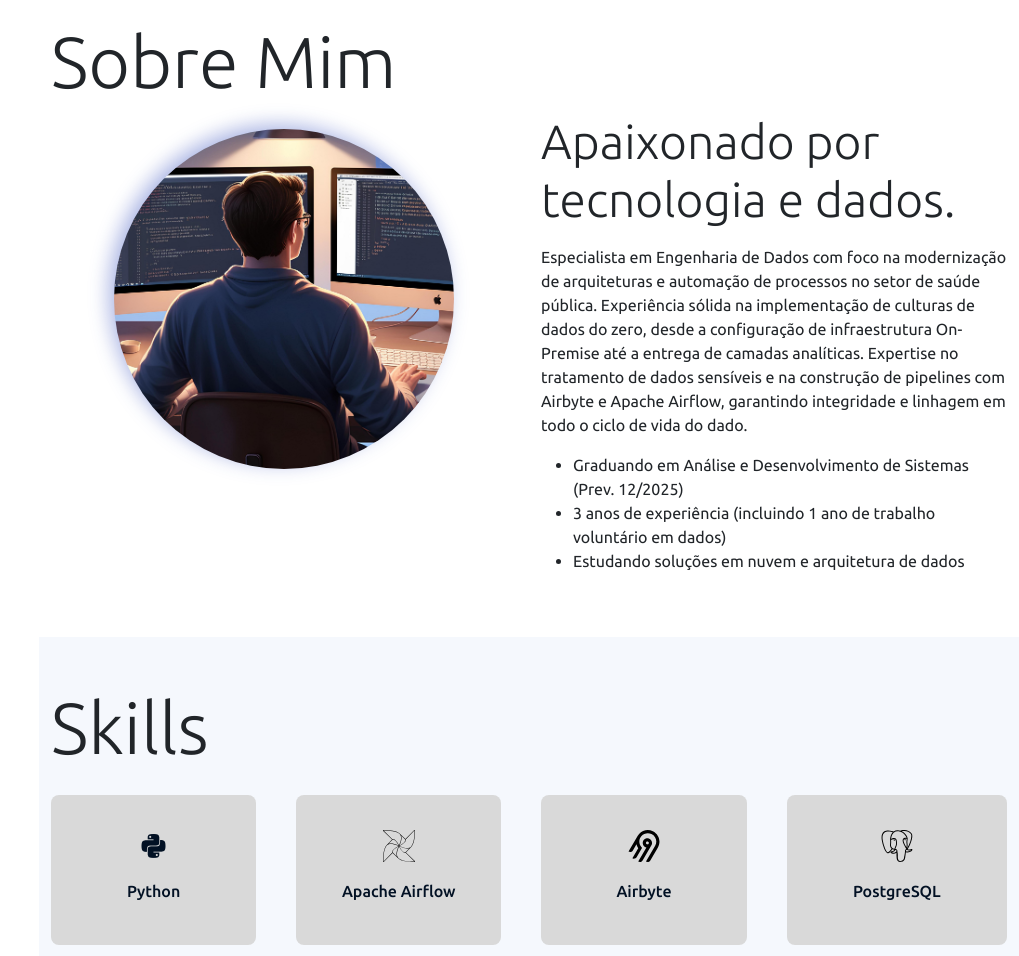
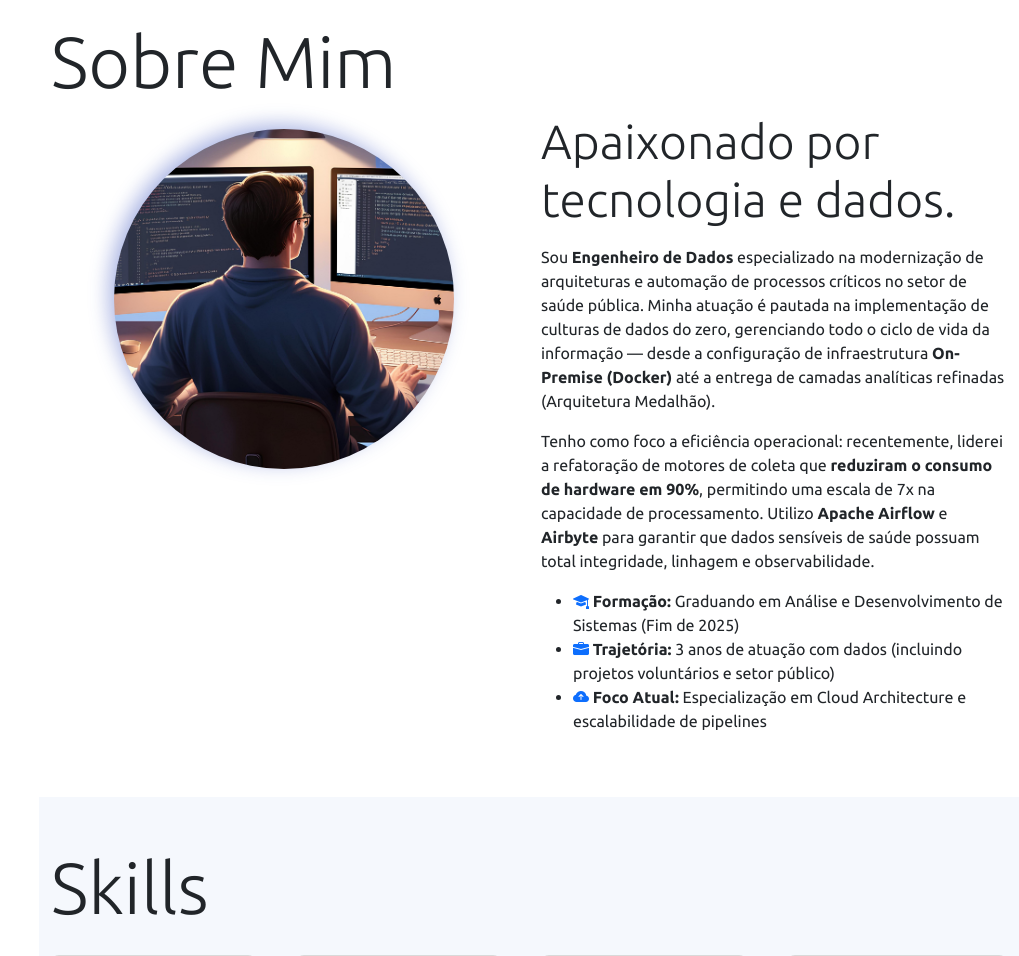
Before and after one commit to Moscarde/portfolio, a Flask app: page / in a window 1280 px wide. Shown: the part 829-1785 px from the top of the page, without its empty margins (261-1280 px from the left). Run offline with Flask 3, Linux system fonts and the light colour scheme; some libraries are stand-ins or nearby versions.

Commit message:
fix: about section

```diff
--- a/templates/about.html
+++ b/templates/about.html
@@ -1,73 +1,40 @@
 <section id="about" class="container mt-5 mb-5">
+    <div class="w-100">
+        <h2 class="display-2" data-anime="down">Sobre Mim</h2>
+        <div class="row">
+            <div class="col-md-6 mt-3 d-flex justify-content-center" data-anime="right">
+                <div class="about-img">
+                    <div class="about-img-background img-fluid w-100"></div>
+                    <div class="about-img-wrapper">
+                        <img class="img-fluid w-100" src="../static/img/leonardo-ia-croped.jpg"
+                            alt="" data-anime="left">
+                    </div>
+                </div>
+            </div>
 
-    <div class="w-100">
-
-        <h2 class="display-2" data-anime="down">Sobre Mim</h2>
-
-        <div class="row">
-
-            <div class="col-md-6 mt-3 d-flex justify-content-center" data-anime="right">
-
-                <div class="about-img">
-
-                    <div class="about-img-background img-fluid w-100"></div>
-
-                    <div class="about-img-wrapper">
-
-                        <img class="img-fluid w-100" src="../static/img/leonardo-ia-croped.jpg" alt=""
-                            data-anime="left">
-
-                    </div>
-
+            <div class="col-md-6" data-anime="right">
+                <p class="display-5">Apaixonado por tecnologia e dados.</p>
+                <p>
+                    Sou <strong>Engenheiro de Dados</strong> especializado na modernização de arquiteturas e automação de processos críticos no setor de saúde pública. Minha atuação é pautada na implementação de culturas de dados do zero, gerenciando todo o ciclo de vida da informação — desde a configuração de infraestrutura <strong>On-Premise (Docker)</strong> até a entrega de camadas analíticas refinadas (Arquitetura Medalhão).
+                </p>
+                <p>
+                    Tenho como foco a eficiência operacional: recentemente, liderei a refatoração de motores de coleta que <strong>reduziram o consumo de hardware em 90%</strong>, permitindo uma escala de 7x na capacidade de processamento. Utilizo <strong>Apache Airflow</strong> e <strong>Airbyte</strong> para garantir que dados sensíveis de saúde possuam total integridade, linhagem e observabilidade.
+                </p>
+                <div class="mt-3 mb-3">
+                    <ul>
+                        <li>
+                            <i class="bi bi-mortarboard-fill text-primary"></i> <strong>Formação:</strong> Graduando em Análise e Desenvolvimento de Sistemas (Fim de 2025)
+                        </li>
+                        <li>
+                            <i class="bi bi-briefcase-fill text-primary"></i> <strong>Trajetória:</strong> 3 anos de atuação com dados (incluindo projetos voluntários e setor público)
+                        </li>
+                        <li>
+                            <i class="bi bi-cloud-arrow-up-fill text-primary"></i> <strong>Foco Atual:</strong> Especialização em Cloud Architecture e escalabilidade de pipelines
+                        </li>
+                    </ul>
                 </div>
 
             </div>
-
-
-            <div class="col-md-6" data-anime="right">
-
-                <p class="display-5">Apaixonado por tecnologia e dados.</p>
-
-                <p>
-
-                    Especialista em Engenharia de Dados com foco na modernização de arquiteturas e automação de
-                    processos no setor de saúde pública. Experiência sólida na implementação de culturas de dados do
-                    zero, desde a configuração de infraestrutura On-Premise até a entrega de camadas analíticas.
-                    Expertise no tratamento de dados sensíveis e na construção de pipelines com Airbyte e Apache
-                    Airflow, garantindo integridade e linhagem em todo o ciclo de vida do dado.
-
-                </p>
-
-                <div class="mt-3 mb-3">
-
-                    <ul>
-
-                        <li>
-
-                            Graduando em Análise e Desenvolvimento de Sistemas (Prev. 12/2025)
-
-                        </li>
-
-                        <li>
-
-                            3 anos de experiência (incluindo 1 ano de trabalho voluntário em dados)
-
-                        </li>
-
-                        <li>
-
-                            Estudando soluções em nuvem e arquitetura de dados
-
-                        </li>
-
-                    </ul>
-
-                </div>
-
-
-            </div>
-
         </div>
 
-
 </section>
```
